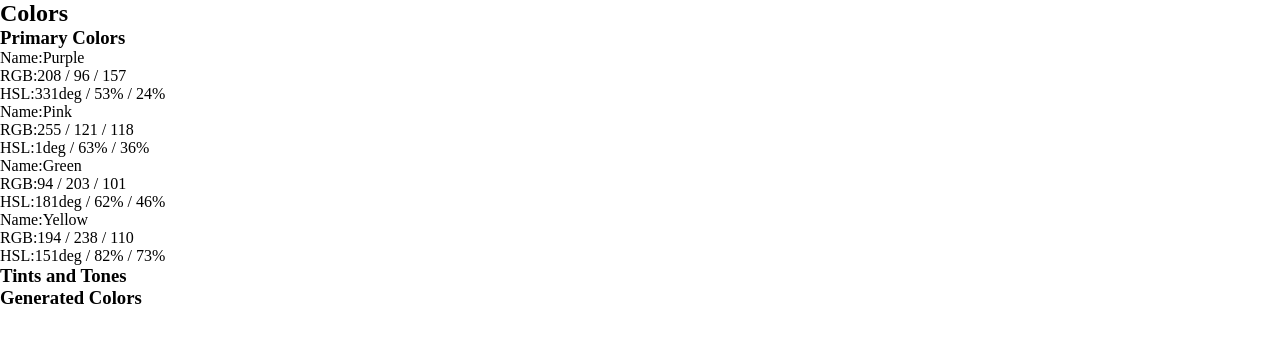
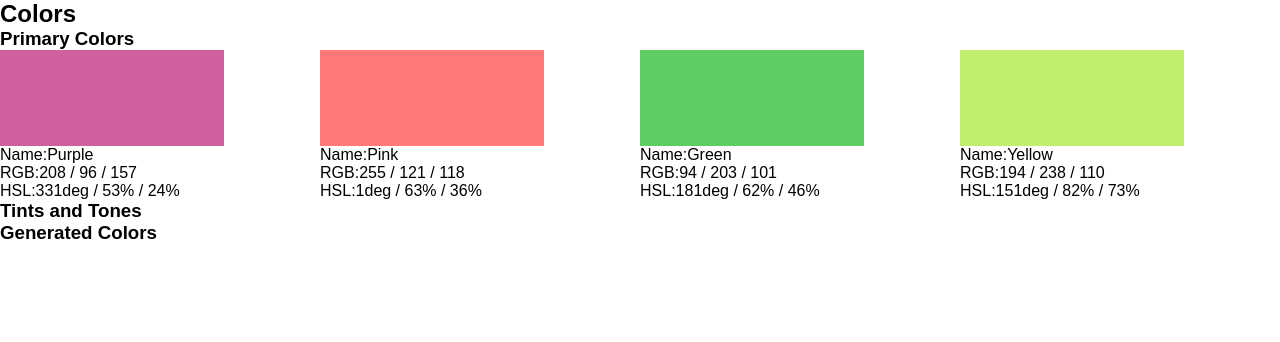
Before and after one commit to kvanever/sass-grid, a plain HTML site: page index.html in a window 1280 px wide. Drawn offline with Linux system fonts and the light colour scheme.

Commit message:
implemented each loop for color divs

```diff
--- a/css/_variables.scss
+++ b/css/_variables.scss
@@ -12,3 +12,5 @@ $purple: #D0609D;
 $pink: #FF7976;
 $green: #5ECB65;
 $yellow: #C2EE6E;
+
+$font: sans-serif;
--- a/css/input.scss
+++ b/css/input.scss
@@ -8,6 +8,7 @@
     margin: 0;
     padding: 0;
     @include border-box;
+    font-family: $font;
     }
 
 //Styles
@@ -15,3 +16,28 @@
   width: 100%;
   margin: 0 auto;
 }
+
+section#colors {
+  display: flex;
+  flex-direction: column;
+}
+
+.color-palette {
+  display: flex;
+
+}
+
+figure.color-description {
+  flex: 1;
+}
+
+.color-window {
+  width: 70%;
+  padding-bottom: 30%;
+}
+
+@each $color, $hex-value in (purple, $purple), (pink, $pink), (green, $green), (yellow, $yellow) {
+  .#{$color} {
+    background-color: $hex-value;
+  }
+}
--- a/index.html
+++ b/index.html
@@ -11,33 +11,36 @@
         <header><h1>Colors</h1></header>
         <section id="primary">
           <h1>Primary Colors</h1>
+          <div class="color-palette">
             <figure class="color-description">
-            <div id="purple" class="color-window"></div>
+              <div class="purple color-window"></div>
               <p><span class="color-property">Name:</span><span class="color-value">Purple</span></p>
               <p><span class="color-property">RGB:</span><span class="color-value">208 / 96 / 157</span></p>
               <p><span class="color-property">HSL:</span><span class="color-value">331deg / 53% / 24%</span></p>
             </figure>
 
             <figure class="color-description">
-            <div id="pink" class="color-window"></div>
+              <div class="pink color-window"></div>
               <p><span class="color-property">Name:</span><span class="color-value">Pink</span></p>
               <p><span class="color-property">RGB:</span><span class="color-value">255 / 121 / 118</span></p>
               <p><span class="color-property">HSL:</span><span class="color-value">1deg / 63% / 36%</span></p>
             </figure>
 
             <figure class="color-description">
-            <div id="green" class="color-window"></div>
+              <div class="green color-window"></div>
               <p><span class="color-property">Name:</span><span class="color-value">Green</span></p>
               <p><span class="color-property">RGB:</span><span class="color-value">94 / 203 / 101</span></p>
               <p><span class="color-property">HSL:</span><span class="color-value">181deg /  62% / 46%</span></p>
             </figure>
 
             <figure class="color-description">
-            <div id="yellow" class="color-window"></div>
+              <div class="yellow color-window"></div>
               <p><span class="color-property">Name:</span><span class="color-value">Yellow</span></p>
               <p><span class="color-property">RGB:</span><span class="color-value">194 / 238 / 110</span></p>
               <p><span class="color-property">HSL:</span><span class="color-value">151deg / 82% / 73%</span></p>
             </figure>
+          </div>
+
 
         </section>
 
```
Also changed, not shown: css/styles.css, 1 other file. Lines whose indentation alone changed are shown as unchanged.
